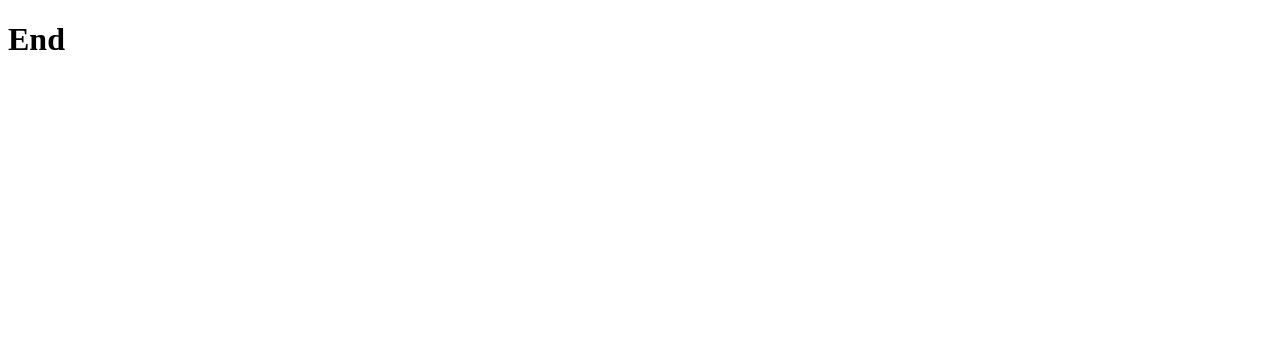
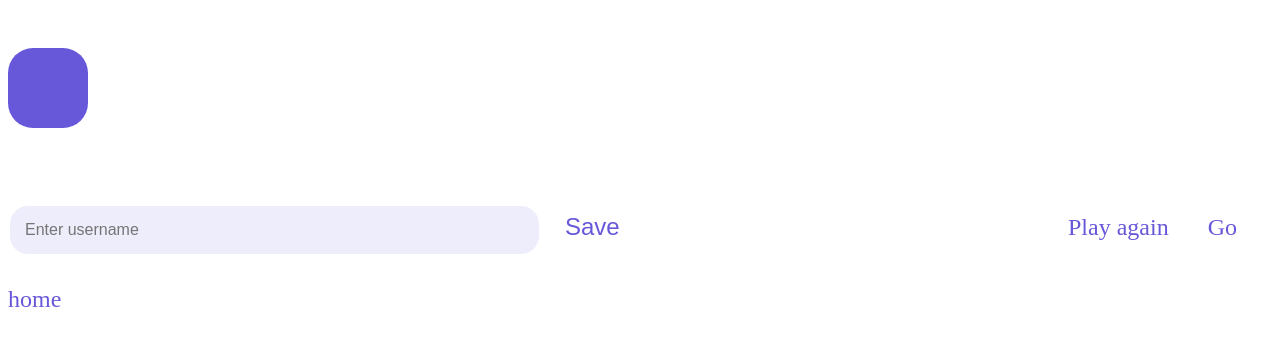
Before and after one commit to sardarbalnour/practicing, a plain HTML site: page end.html in a window 1280 px wide. Drawn offline with Linux system fonts and the light colour scheme.

Commit message:
end page

```diff
--- /dev/null
+++ b/css/end.css
@@ -0,0 +1,51 @@
+p {
+  font-size: 3rem;
+  font-weight: 600;
+  background-color: #6757d9;
+  color: #fff;
+  width: 80px;
+  height: 80px;
+  line-height: 80px;
+  text-align: center;
+  border-radius: 25px;
+  margin-bottom: 70px;
+}
+
+input {
+  border: 2px solid #fff;
+  background-color: #eeedfb;
+  padding: 15px;
+  width: 499px;
+  font-size: 1rem;
+  border-radius: 20px;
+  margin-bottom: 30px;
+  transition: all 0.2s ease-in;
+}
+
+input:focus {
+  outline: none;
+  border-color: #6757d9;
+}
+
+button,
+a {
+  background-color: #fff;
+  border: none;
+  border-radius: 20px;
+  width: 499px;
+  padding: 15px;
+  padding-left: 20px;
+  margin-bottom: 10px;
+  font-size: 1.5rem;
+  text-align: left;
+  text-decoration: none;
+  color: #6757d9;
+  cursor: pointer;
+  transition: all 0.2s ease-in;
+}
+
+button:hover,
+a:hover {
+  background-color: #6757d9;
+  color: #fff;
+}
--- a/end.html
+++ b/end.html
@@ -1,11 +1,19 @@
 <!DOCTYPE html>
 <html lang="en">
-<head>
-    <meta charset="UTF-8">
-    <meta name="viewport" content="width=device-width, initial-scale=1.0">
+  <head>
+    <meta charset="UTF-8" />
+    <meta name="viewport" content="width=device-width, initial-scale=1.0" />
     <title>End</title>
-</head>
-<body>
-    <h1>End</h1>
-</body>
+    <link rel="stylesheet" href="./css/global.css" />
+    <link rel="stylesheet" href="./css/end.css" />
+  </head>
+  <body>
+    <p></p>
+    <input type="text" placeholder="Enter username" />
+    <button>Save</button>
+    <a href="/game.html">Play again</a>
+    <a href="/">Go home</a>
+
+    <script src="./js/end.js"></script>
+  </body>
 </html>
```
Also changed, not shown: js/end.js (added).
